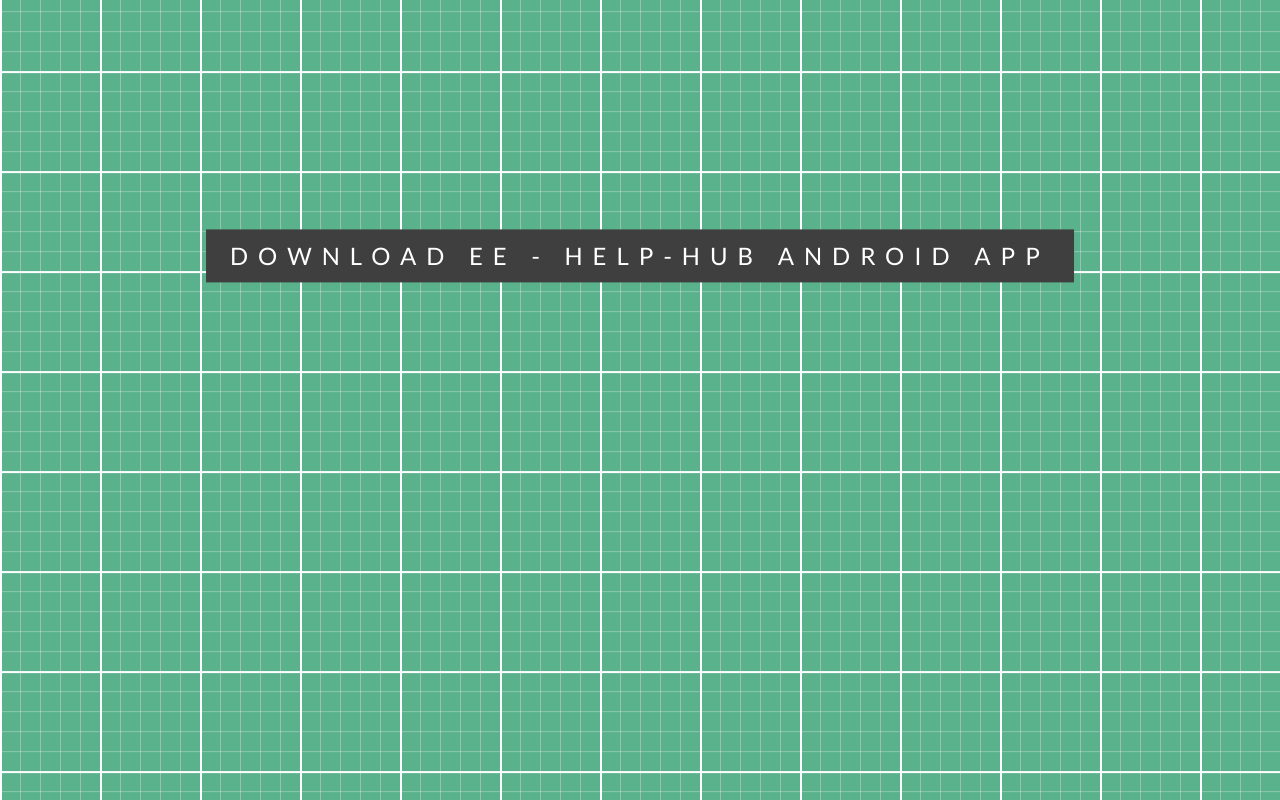
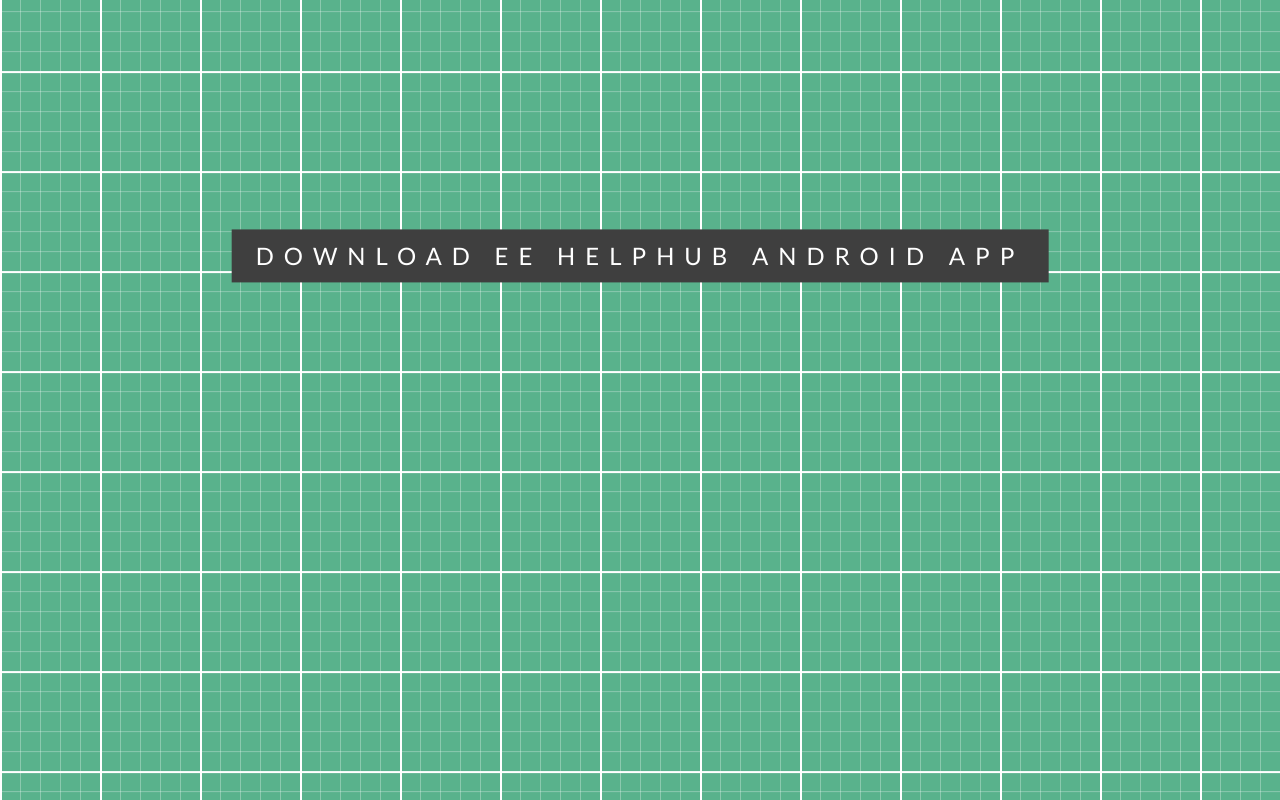
Before and after one commit to zeeshan-csd/ee-android-setup, a website: page index.html in a window 1280 px wide. Drawn offline with nearby package versions, Linux system fonts and the light colour scheme.

Commit message:
Install Link

```diff
--- a/index.html
+++ b/index.html
@@ -94,7 +94,7 @@
   <div class="container">
   <a style="position: absolute; margin: 20% 0 0 50%;" href="https://dl.dropboxusercontent.com/s/295s84fsnduc9n5/EE%20HelpHub%20v2.0.apk?dl=0">
   <div  class="w3-display-middle" style="white-space:nowrap; font-size:1vw">
-    <span style="font-size:1vw;" class="w3-center w3-padding-large w3-black w3-xlarge w3-wide w3-animate-opacity">DOWNLOAD EE - <span class="w3-hide-small">HELP-HUB ANDROID </span>APP</span>
+    <span style="font-size:1vw;" class="w3-center w3-padding-large w3-black w3-xlarge w3-wide w3-animate-opacity">DOWNLOAD EE <span class="w3-hide-small">HELPHUB ANDROID </span>APP</span>
   </div></a>
 
   <!-- <a style="position: absolute; margin: 25% 0 0 50%;" href="https://dl.dropboxusercontent.com/s/cx77wy0oq9tyv12/EE%20x1200%20Setup.exe?dl=0"> -->
```
